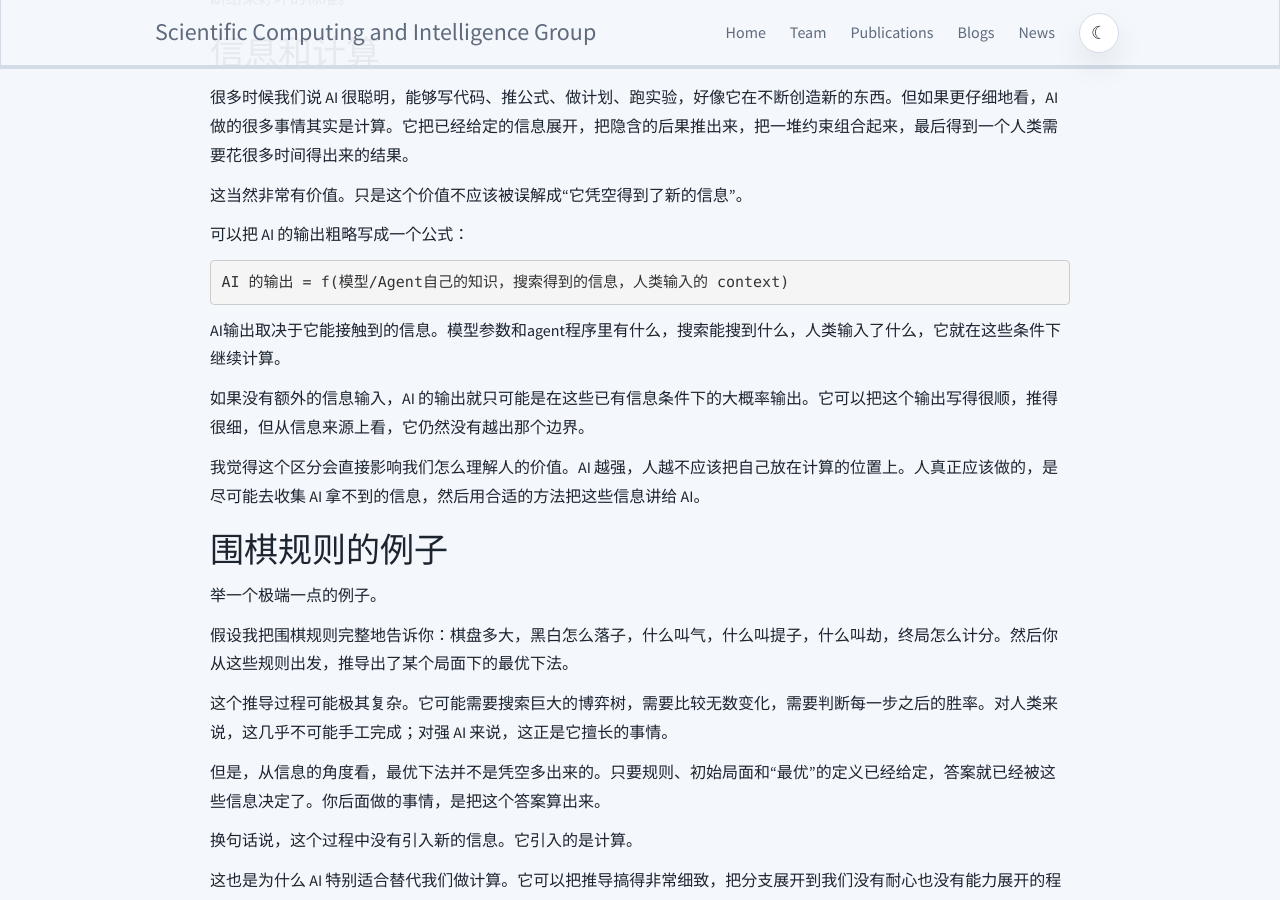
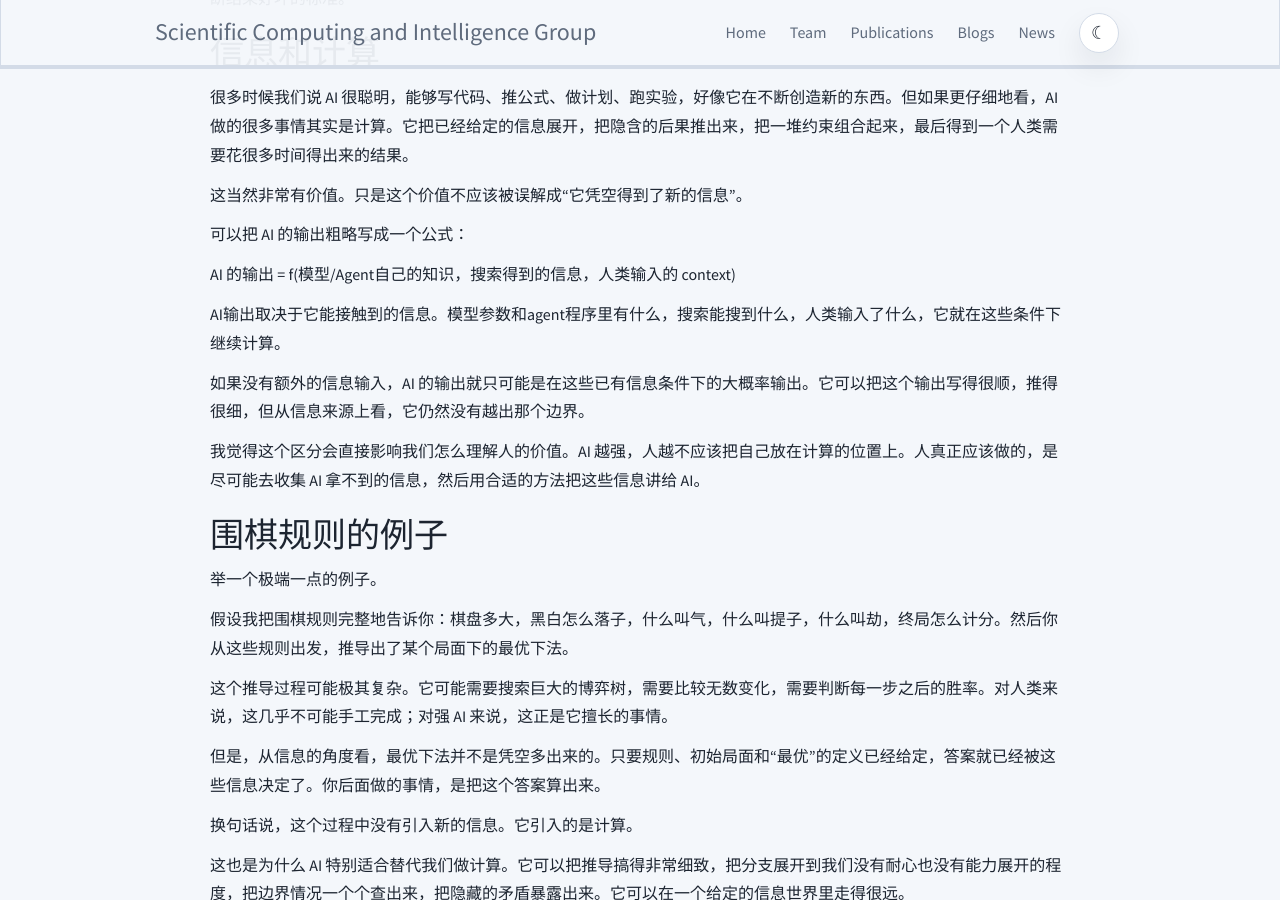
Before and after one commit to scaling-group/scaling-group.github.io, a Jekyll site: the page built from _blogs/2026-06-21-information-vs-computation-zh.md, in a window 1280 px wide and 900 px high, scrolled down 607 px. Built offline with Jekyll 4.4.1, drawn with Linux system fonts in a browser that asks for light colours.

Commit message:
Remove code block formatting from AI output formula in English and Chinese blog posts

````diff
--- a/_blogs/2026-06-21-information-vs-computation-zh.md
+++ b/_blogs/2026-06-21-information-vs-computation-zh.md
@@ -27,9 +27,7 @@ abstract: "AI 可以替我们做越来越多的计算，但计算不等于信息
 
 可以把 AI 的输出粗略写成一个公式：
 
-```text
 AI 的输出 = f(模型/Agent自己的知识，搜索得到的信息，人类输入的 context)
-```
 
 AI输出取决于它能接触到的信息。模型参数和agent程序里有什么，搜索能搜到什么，人类输入了什么，它就在这些条件下继续计算。
 
````
Also changed, not shown: _blogs/2026-06-21-information-vs-computation.md (+0 -2 lines).
